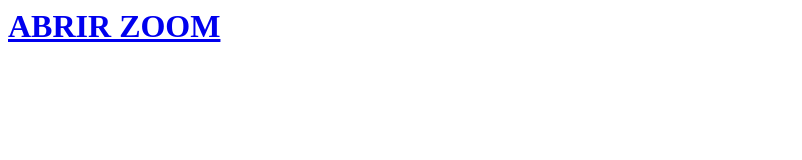
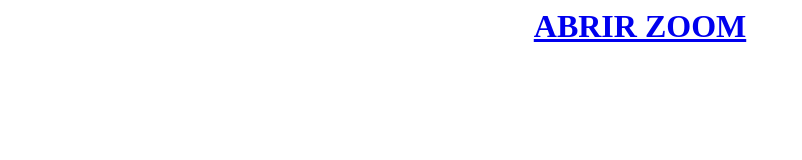
Before and after one commit to estebanequis/estebanequis.github.io, a plain HTML site: page index.html in a window 1280 px wide. Shown: the whole page, without its empty margins (0-802 px from the left). Drawn offline with Linux system fonts and the light colour scheme.

Commit message:
Update index.html

```diff
--- a/index.html
+++ b/index.html
@@ -4,6 +4,6 @@
 
 <body>
     <div>
-        <h1><a href="https://google.com">ABRIR ZOOM</a></h1>
+        <center><h1><a href="https://google.com">ABRIR ZOOM</a></h1></center>
     </div>
 </body>
```
